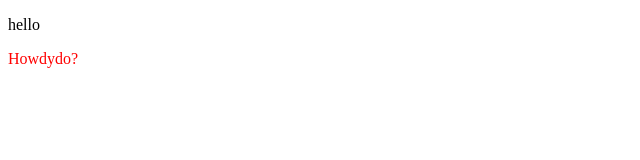
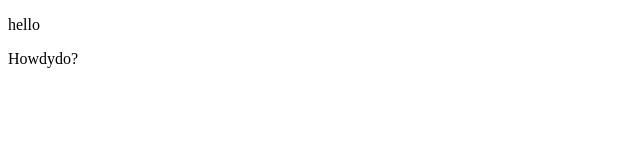
Before and after one commit to jlainezs/course_vue3bootcampCode, a Vue app in the folder unit06/55/components/: page / in a window 1280 px wide. Shown: the top 160 px of the page, without its empty margins (0-640 px from the left). Built offline with nearby package versions, Linux system fonts and the light colour scheme.

Commit message:
61 use sass for component styles

```diff
--- a/unit06/55/components/package.json
+++ b/unit06/55/components/package.json
@@ -13,6 +13,7 @@
   },
   "devDependencies": {
     "@vitejs/plugin-vue": "^5.0.5",
+    "sass": "^1.77.8",
     "vite": "^5.3.1"
   }
 }
--- a/unit06/55/components/src/components/Greeting.vue
+++ b/unit06/55/components/src/components/Greeting.vue
@@ -12,8 +12,8 @@
         }
     }
 </script>
-<style scoped>
-p {
-    color: red;
+<style scoped lang="scss">
+p:hover {
+    color: darken(#cc4444, 15%)
 }
 </style>
```
Also changed, not shown: 1 other file (tests, documents, lock files or other folders).
